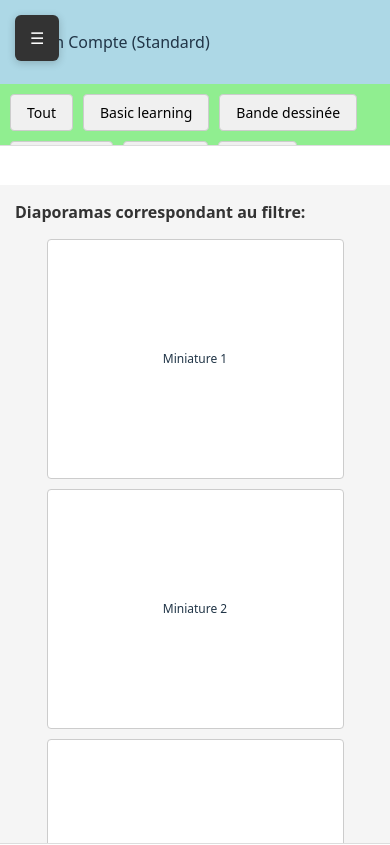
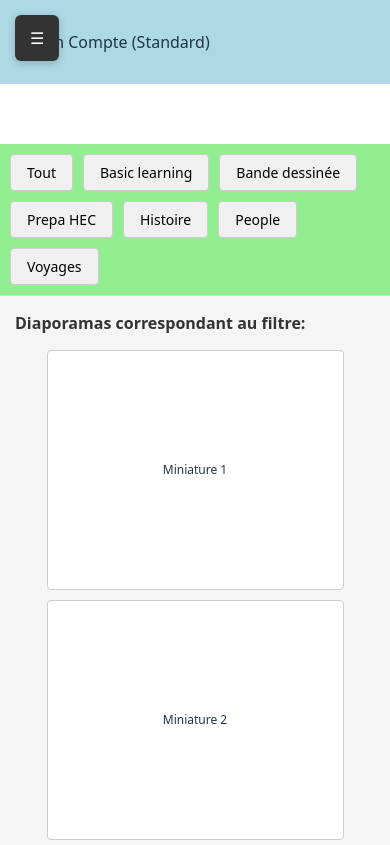
Before and after one commit to aleqxsPaname/Bellang-Front-2025-08, a React (Vite) app: page / in a window 390 px wide. Shown: the top 845 px of the page. Built offline with nearby package versions, Linux system fonts and the light colour scheme.

Commit message:
scroll sur la hauteur total de la page

```diff
--- a/src/App.css
+++ b/src/App.css
@@ -23,8 +23,8 @@ html {
     "header header"
     "sidebar content";
   grid-template-columns: 250px 1fr; /* Sidebar fixe à 250px, contenu prend le reste */
-  grid-template-rows: auto 1fr;
-  height: 100vh;
+  grid-template-rows: auto auto; /* Changé de 'auto 1fr' à 'auto auto' pour permettre le scroll global */
+  min-height: 100vh; /* Changé de 'height' à 'min-height' pour permettre au contenu de grandir */
   width: 100%;
   max-width: 100vw;
   margin: 0;
@@ -54,6 +54,7 @@ html {
   flex-direction: column;
   min-width: 0;
   overflow-x: hidden;
+  /* Retiré overflow-y pour permettre le scroll global */
 }
 
 /* Zones */
@@ -74,8 +75,8 @@ header {
   padding: 10px;
   display: flex;
   flex-direction: column;
-  height: 100%;
-  overflow-y: auto;
+  min-height: 100vh; /* Changé de height: 100% pour s'adapter au contenu */
+  overflow-y: visible; /* Changé de auto à visible pour le scroll global */
   transition: all 0.3s ease;
 }
 
@@ -215,8 +216,7 @@ header {
 .main {
   background-color: lightgray;
   padding: 10px;
-  flex: 1;
-  overflow-y: auto;
+  /* Retiré flex: 1 et overflow-y: auto pour permettre le scroll global */
   overflow-x: hidden;
   width: 100%;
   max-width: 100%;
@@ -289,6 +289,7 @@ header {
       "header"
       "content";
     grid-template-columns: 1fr;
+    grid-template-rows: auto auto; /* Assurer que le comportement reste cohérent */
   }
 
   .app-container.sidebar-hidden {
@@ -296,6 +297,7 @@ header {
       "header"
       "content";
     grid-template-columns: 1fr;
+    grid-template-rows: auto auto; /* Assurer que le comportement reste cohérent */
   }
 
   .sidebar {
--- a/src/App.tsx
+++ b/src/App.tsx
@@ -16,13 +16,13 @@ const App: React.FC = () => {
       <Header />
       <Sidebar isOpen={menuOpen} />
       <div className="content-area">
+        <Player
+          selected={selectedSlide}
+          onClose={() => setSelectedSlide(null)}
+        />
         <FilterBar
           selectedFilter={selectedFilter}
           onFilterSelect={setSelectedFilter}
-        />
-        <Player
-          selected={selectedSlide}
-          onClose={() => setSelectedSlide(null)}
         />
         <Gallery onSelect={setSelectedSlide} selectedFilter={selectedFilter} />
       </div>
```
